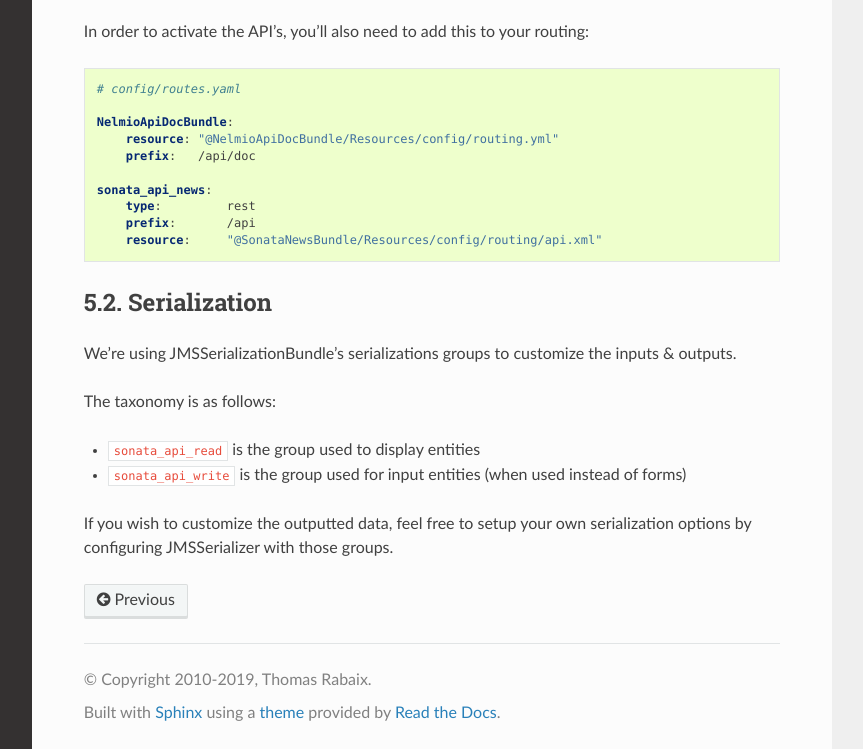
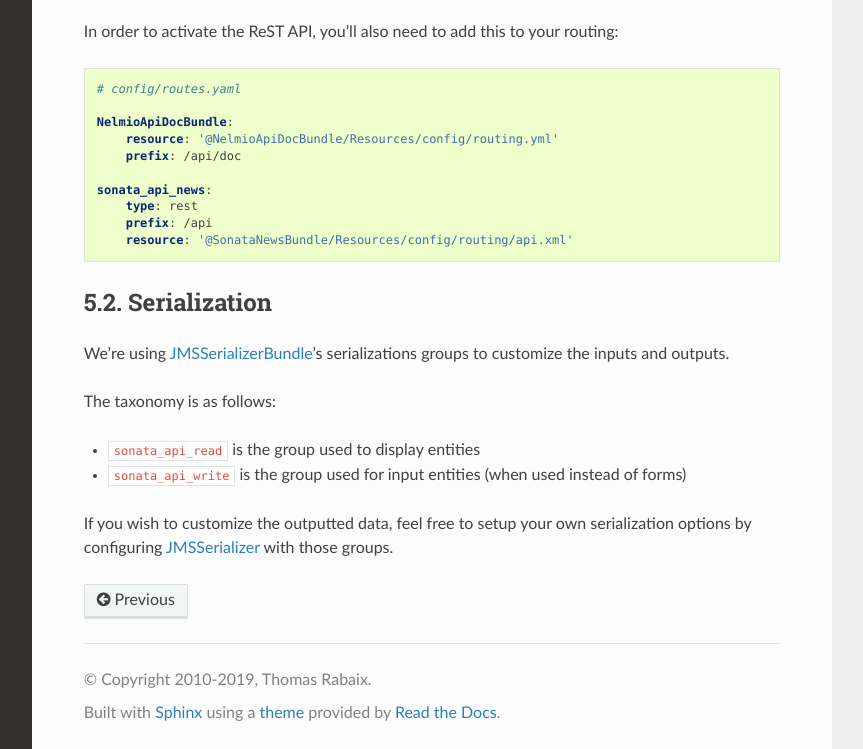
Before and after one commit to sonata-project/SonataNewsBundle, a Sphinx documentation site: the page built from docs/reference/api.rst, in a window 1280 px wide and 1311 px high, cut to the strip 562-1311 px from the top of the window. Shown: the whole strip, without its empty margins (268-1131 px from the left). Built offline with Sphinx 7.4.7 and the Read the Docs theme 2.0.0, drawn with Linux system fonts in a browser that asks for light colours.

Commit message:
Replace references to `Application\` namespace

```diff
--- a/docs/reference/api.rst
+++ b/docs/reference/api.rst
@@ -22,8 +22,8 @@
 
         fos_rest:
             param_fetcher_listener: true
-            body_listener:          true
-            format_listener:        true
+            body_listener: true
+            format_listener: true
             view:
                 view_response_listener: force
             body_converter:
@@ -35,16 +35,9 @@
         # config/packages/sensio_framework_extra.yaml
 
         sensio_framework_extra:
-            view:    { annotations: false }
-            router:  { annotations: true }
+            view: { annotations: false }
+            router: { annotations: true }
             request: { converters: true }
-
-    .. code-block:: yaml
-
-        # config/packages/twig.yaml
-
-        twig:
-            exception_controller: 'FOS\RestBundle\Controller\ExceptionController::showAction'
 
     .. code-block:: yaml
 
@@ -56,32 +49,32 @@
                     format_output: '%kernel.debug%'
             metadata:
                 directories:
-                    ApplicationSonataNewsBundle:
-                        namespace_prefix: 'Application\Sonata\NewsBundle\'
-                        path: '@ApplicationSonataNewsBundle/Resources/config/serializer'
+                    SonataNewsBundle:
+                        namespace_prefix: 'Sonata\NewsBundle\'
+                        path: '@SonataNewsBundle/Resources/config/serializer'
                     SonataDatagridBundle:
                         namespace_prefix: 'Sonata\DatagridBundle\'
                         path: '@SonataDatagridBundle/Resources/config/serializer'
 
-In order to activate the API's, you'll also need to add this to your routing:
+In order to activate the ReST API, you'll also need to add this to your routing:
 
 .. code-block:: yaml
 
     # config/routes.yaml
 
     NelmioApiDocBundle:
-        resource: "@NelmioApiDocBundle/Resources/config/routing.yml"
-        prefix:   /api/doc
+        resource: '@NelmioApiDocBundle/Resources/config/routing.yml'
+        prefix: /api/doc
 
     sonata_api_news:
-        type:         rest
-        prefix:       /api
-        resource:     "@SonataNewsBundle/Resources/config/routing/api.xml"
+        type: rest
+        prefix: /api
+        resource: '@SonataNewsBundle/Resources/config/routing/api.xml'
 
 Serialization
 -------------
 
-We're using JMSSerializationBundle's serializations groups to customize the inputs & outputs.
+We're using `JMSSerializerBundle <https://jmsyst.com/bundles/JMSSerializerBundle>`_'s serializations groups to customize the inputs and outputs.
 
 The taxonomy is as follows:
 
@@ -89,4 +82,4 @@
 * ``sonata_api_write`` is the group used for input entities (when used instead of forms)
 
 If you wish to customize the outputted data, feel free to setup your own serialization options
-by configuring JMSSerializer with those groups.
+by configuring `JMSSerializer <https://jmsyst.com/libs/serializer>`_ with those groups.
```
Also changed, not shown: 3 other files.
